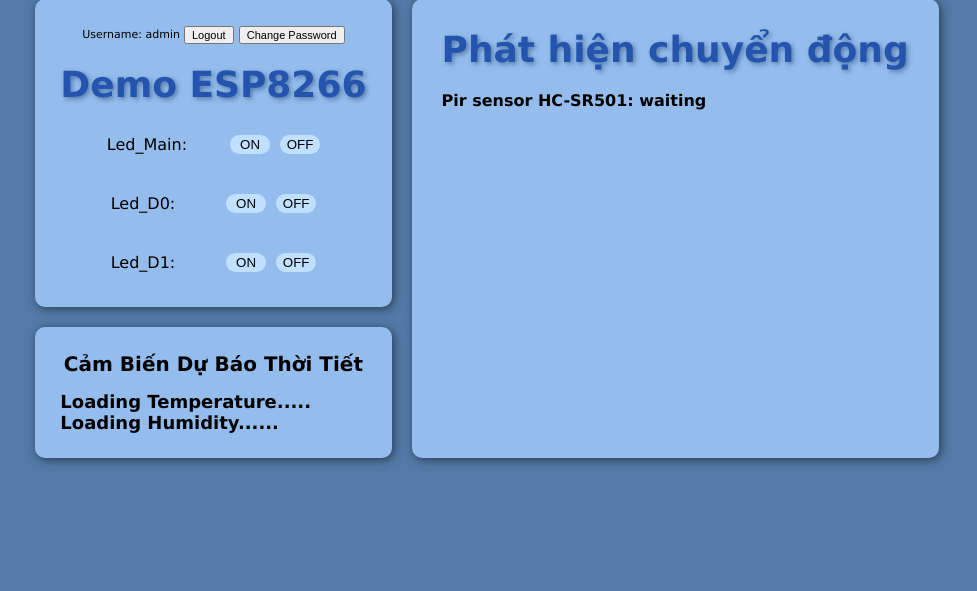
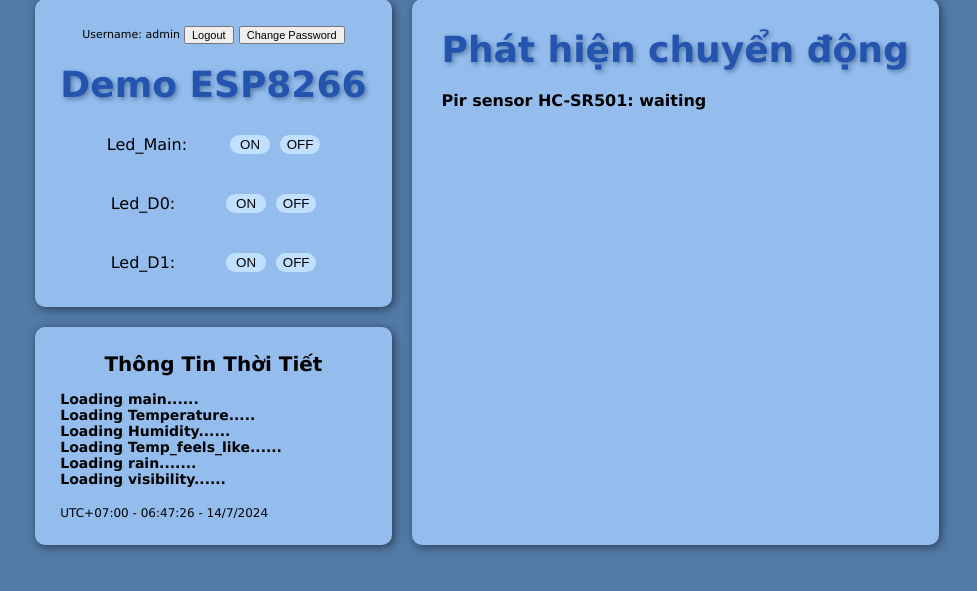
Before and after one commit to hoangbaokhanh1511/Smart-Home-Website, a Flask app: page /user_dashboard in a window 1280 px wide. Shown: the part 69-660 px from the top of the page, without its empty margins (153-1130 px from the left). Run offline with Flask 3, Linux system fonts and the light colour scheme; a user stored in the database is signed in.

Commit message:
update version v1.2

```diff
--- a/app.py
+++ b/app.py
@@ -149,11 +149,6 @@
 
 
 # Phần này xử lý thao tác module => => => => =>
-data_sensor_dht11 = {
-    'temperature': None,
-    'humidity': None
-}
-
 status_pir = {
     'status': None
 }
@@ -164,13 +159,14 @@
     'Led_D8': False
 }
 
-
+DATA = {}
 # Xử lý dht11
 @app.route('/user_dashboard/api/weather', methods=['POST', 'GET'])
 def get_weather():
+
     if request.method == 'POST':  # nhận dữ liệu từ mạch
         data = request.get_json()  # lấy dữ liệu được truyền thành file json
-        data_sensor_dht11.update(data)  # cập nhật dữ liệu
+        DATA.update((data))
         if data:
 
             return jsonify({"status": "success", "data_received": data}), 200
@@ -178,7 +174,7 @@
             return jsonify({"status": "error", "message": "No data received"}), 400
 
     else:
-        return jsonify(data_sensor_dht11)  # Cập nhật api json
+        return jsonify(DATA)  # Cập nhật api json
 
 
 # xử lý pir sensor HC-SR501
--- a/static/scripts/main.js
+++ b/static/scripts/main.js
@@ -18,8 +18,12 @@
   fetch('/user_dashboard/api/weather')
     .then(response => response.json())
     .then(data => {
+      document.getElementById('main_weather').innerHTML = "Trạng Thái Thời Tiết Hiện Tại: " + data.main
       document.getElementById('temperature').innerHTML = "Nhiệt độ hiện tại: " + data.temperature + "℃"
       document.getElementById('humidity').innerHTML = "Độ ẩm hiện tại: " + data.humidity + "%"
+      document.getElementById('feels_like').innerHTML = "Nhiệt Độ cảm nhận: " + (data.feels_like).toFixed(2)  + "℃"
+      document.getElementById('rain').innerHTML = "Lượng mưa trong 1 giờ qua: " + data.rain + " mm"
+      document.getElementById('visibility').innerHTML = "Tầm nhìn khả thi: " + (data.visibility / 1000) + 'km'
     })
     .catch(err => {
       console.error('Lỗi khi gửi yêu cầu: ', err);
@@ -69,3 +73,22 @@
 document.getElementById('Led_D8_Off').addEventListener("click", function (event) {
   change_status_led("Led_D8", false)
 })
+
+// Hiển thị giờ hiện tại
+function clock(){
+  let now = new Date();
+  let hours = now.getHours();
+  let minutes = now.getMinutes();
+  let seconds = now.getSeconds();
+
+  hours = hours < 10 ? '0' + hours : hours;
+  minutes = minutes < 10 ? '0' + minutes : minutes;
+  seconds = seconds < 10 ? '0' + seconds : seconds;
+
+  let currentTime = hours + ':' + minutes + ':' + seconds + ' - ' + now.getDate() + '/' + (now.getMonth() + 1) + '/' + now.getFullYear();
+
+
+  document.getElementById('clock').innerText ="UTC+07:00 - " + currentTime;
+}
+
+setInterval(clock,1000)
--- a/static/styles/style.css
+++ b/static/styles/style.css
@@ -96,8 +96,8 @@
   justify-content: center;
 }
 
-.nhiet_do,.do_am{
-  font-size: 18px;
+.nhiet_do,.do_am,.thoi_tiet_chinh,.cam_nhan,.luong_mua_trong_1h_qua,.tam_nhin{
+  font-size: 14px;
   font-weight: bold;
 }
 canvas{
@@ -122,3 +122,7 @@
 #user input{
   font-size: 11px;
 }
+
+#clock{
+  font-size: 12px;
+}
--- a/templates/userpage.html
+++ b/templates/userpage.html
@@ -59,13 +59,19 @@
     <div class="weather-forecast adiv">
 
       <div class="Tittle">
-        Cảm Biến Dự Báo Thời Tiết
+        Thông Tin Thời Tiết
       </div>
 
       <div id="data" class="Stats">
         <div class="description">
+          <div id="main_weather" class="thoi_tiet_chinh">Loading main......</div>
           <div id="temperature" class="nhiet_do">Loading Temperature.....</div>
           <div id="humidity" class="do_am">Loading Humidity......</div>
+          <div id="feels_like" class="cam_nhan">Loading Temp_feels_like......</div>
+          <div id="rain" class="luong_mua_trong_1h_qua">Loading rain.......</div>
+          <div id="visibility" class="tam_nhin">Loading visibility......</div>
+          <br>
+          <div id="clock"></div>
         </div>
       </div>
 
```
Also changed, not shown: main.py (+45 -20 lines).
